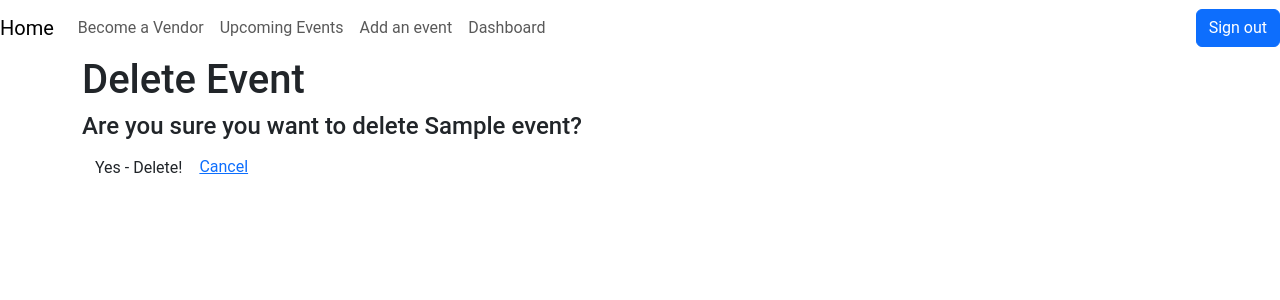
After one commit to NikiiG/Event_Planner_Project3, a Django app: page /events/1/delete/ in a window 1280 px wide. The commit adds this page. Shown: the top 300 px of the page. Run offline with Django 5.2, Linux system fonts and the light colour scheme; tables that the repository leaves empty hold one stand-in row (values such as "Sample post").

Commit message:
adds delete function to events

```diff
--- a/main_app/templates/events/event_detail.html
+++ b/main_app/templates/events/event_detail.html
@@ -13,8 +13,8 @@
                     <p class="card-text">Location: {{ event.location }}</p>
                     <p class="card-text">Category: {{ event.category }}</p>
                     <p class="card-text">Participants: {{ event.participants }}</p>
-                    <button type="button" class="btn btn-primary" data-toggle="modal" data-target="#exampleModal">Edit</button>
-                    <button type="button" class="btn btn-danger">Delete</button>
+                    <type="button" class="btn btn-primary" data-toggle="modal" data-target="#exampleModal">Edit</button>
+                    <a href="{% url 'Events_delete' event.id %}" type="button" class="btn btn-danger">Delete</a>
                 </div>
             </div>
         </div>
--- /dev/null
+++ b/main_app/templates/main_app/event_confirm_delete.html
@@ -0,0 +1,13 @@
+{% extends 'base.html' %}
+
+{% block content %}
+  <h1>Delete Event</h1>
+
+  <h4>Are you sure you want to delete <span class="teal-text">{{ event.name }}</span>?</h4>
+
+  <form action="" method="POST">
+    {% csrf_token %}
+    <input type="submit" value="Yes - Delete!" class="btn">
+    <a href="{% url 'event_detail' event.id %}">Cancel</a>
+  </form>
+{% endblock %}
--- a/main_app/urls.py
+++ b/main_app/urls.py
@@ -8,5 +8,7 @@ urlpatterns = [
     path('become_vendor/', views.become_vendor, name='become_vendor'),
     path('event/create/', views.EventCreate.as_view(), name="create_event"),
     path('upcoming_events/', views.upcoming_events, name='upcoming_events'),
-    # path('events/<int:event_id>/', views.event_detail, name='event_detail'),
+    path('events/<int:event_id>/', views.event_detail, name='event_detail'),
+    path('events/<int:pk>/update/', views.EventUpdate.as_view(), name='Events_update'),
+    path('events/<int:pk>/delete/', views.EventDelete.as_view(), name='Events_delete'),
 ]
--- a/main_app/views.py
+++ b/main_app/views.py
@@ -67,3 +67,13 @@ def event_detail(request, event_id):
     event = Event.objects.get(id=event_id)
     context = {'event': event}
     return render(request, 'events/event_detail.html', context)
+
+
+class EventUpdate(UpdateView):
+    model = Event
+    fields = "__all__"
+
+
+class EventDelete(DeleteView):
+    model = Event
+    success_url = "/upcoming_events"
```
